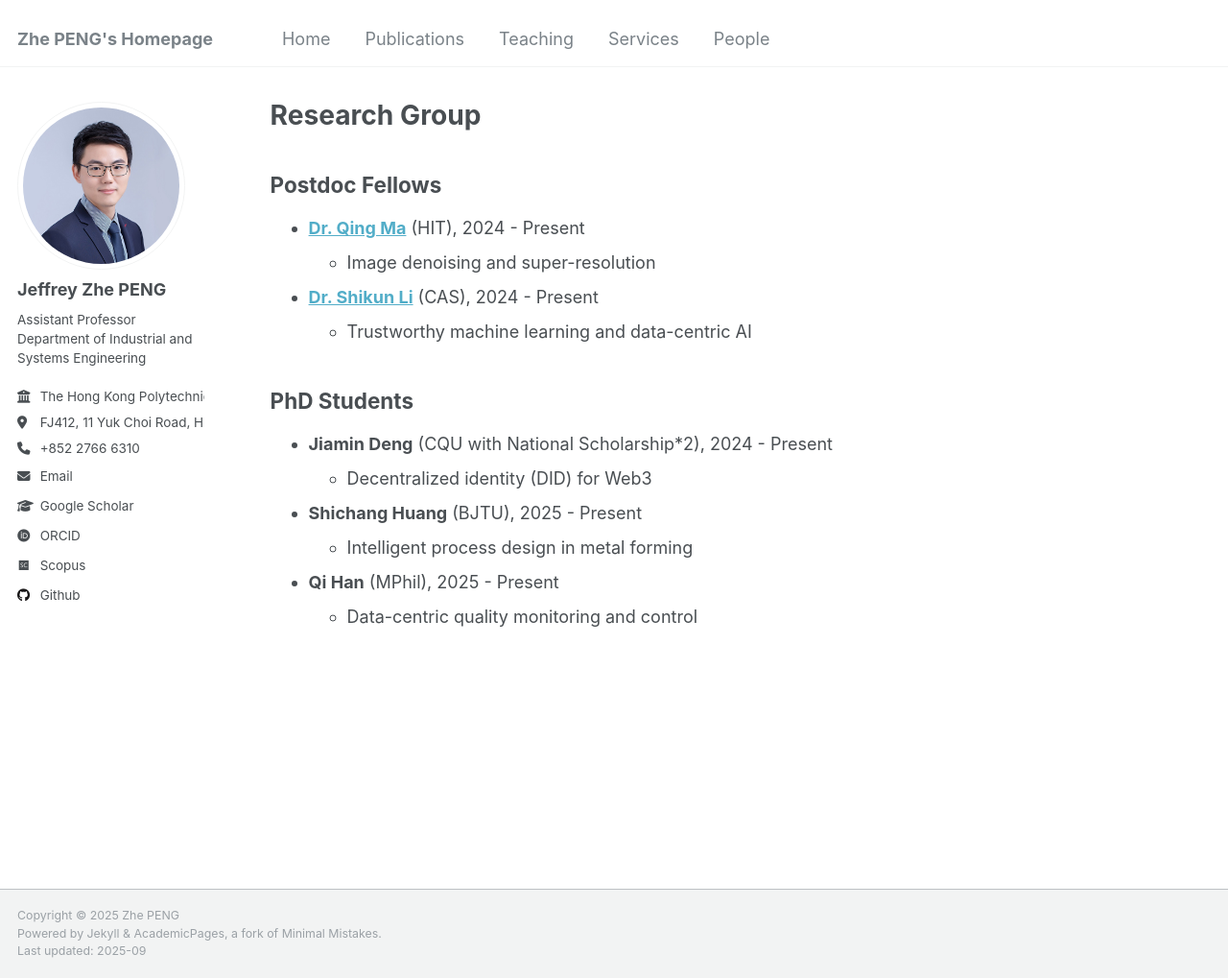
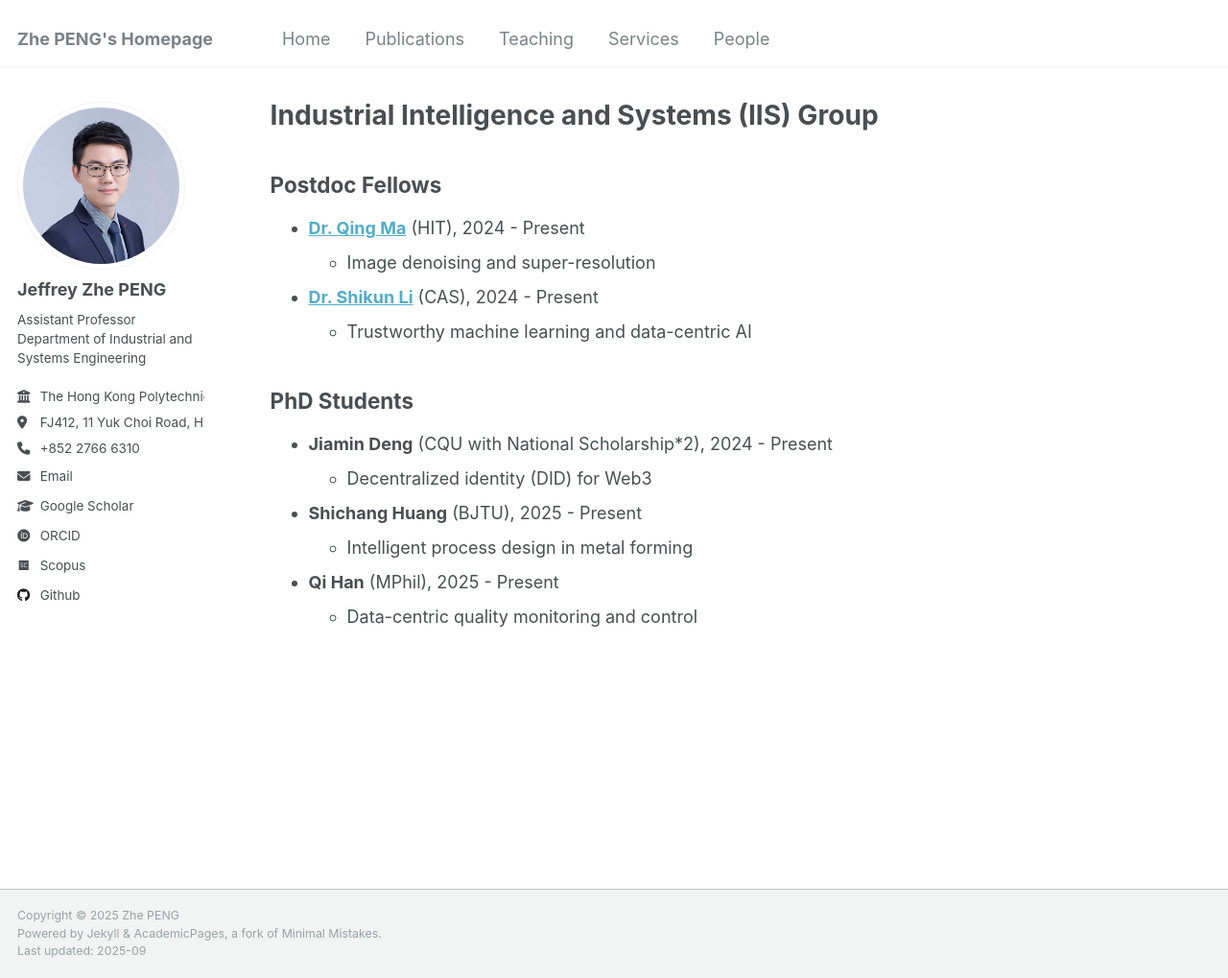
Before and after one commit to PENG-Zhe/peng-zhe.github.io, a Jekyll site: the page built from _pages/people.md, in a window 1280 px wide and 1019 px high. Shown: the whole window at 96% size. Built offline with Jekyll 4.4.1, drawn with Linux system fonts in a browser that asks for light colours; some web fonts are replaced.

Commit message:
Update people.md

```diff
--- a/_pages/people.md
+++ b/_pages/people.md
@@ -1,5 +1,5 @@
 ---
-title: "Research Group"
+title: "Industrial Intelligence and Systems (IIS) Group"
 permalink: /people/
 layout: archive
 ---
```
